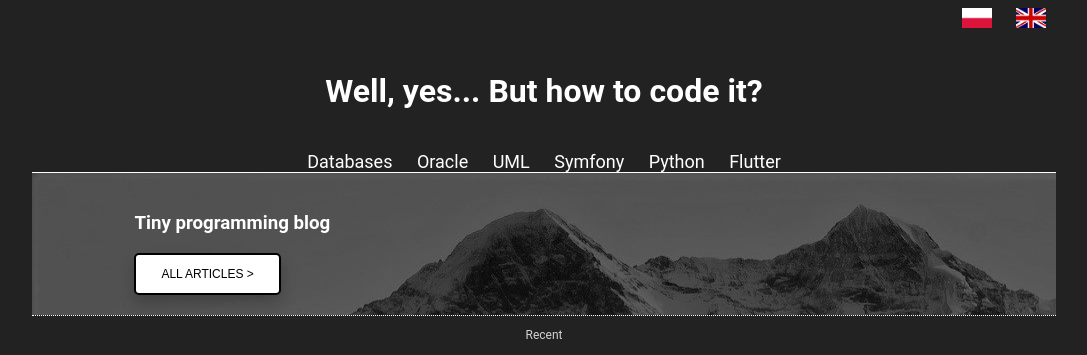
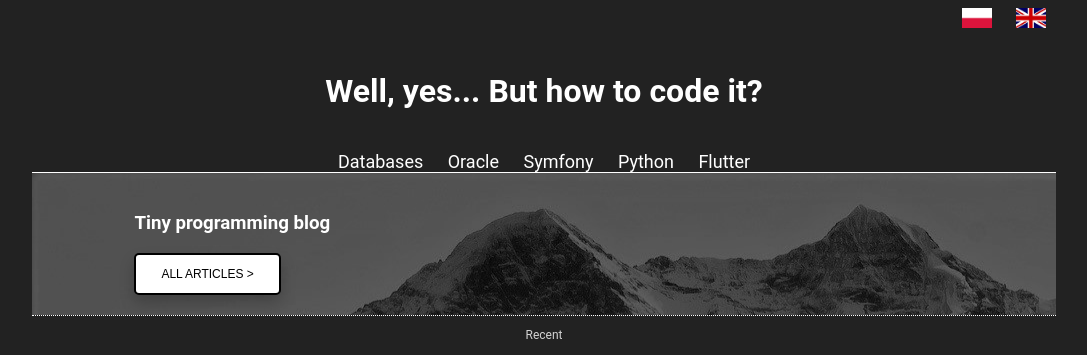
Before and after one commit to martamazurkiewicz/tiny_blog, a Symfony app: template templates/index/index.html.twig in a window 1280 px wide. Shown: the top 355 px of the page, without its empty margins (96-1183 px from the left). Run offline with Twig, Linux system fonts and the light colour scheme; the template is opened without the code that fills it: most values are stand-ins (such as "Sample title", 1, 10 or a date in 2020); some libraries are stand-ins or nearby versions.

Commit message:
Removed UML from exposed categories

```diff
--- a/templates/base.html.twig
+++ b/templates/base.html.twig
@@ -35,7 +35,6 @@
             <div class="topics">
                 <a href="{{ path('category', {'categoryName': 'Database'}) }}">Databases</a>
                 <a href="{{ path('category', {'categoryName': 'Oracle'}) }}">Oracle</a>
-                <a href="{{ path('category', {'categoryName': 'UML'}) }}">UML</a>
                 <a href="{{ path('category', {'categoryName': 'Symfony'}) }}">Symfony</a>
                 <a href="{{ path('category', {'categoryName': 'Python'}) }}">Python</a>
                 <a href="{{ path('category', {'categoryName': 'Flutter'}) }}">Flutter</a>
```
